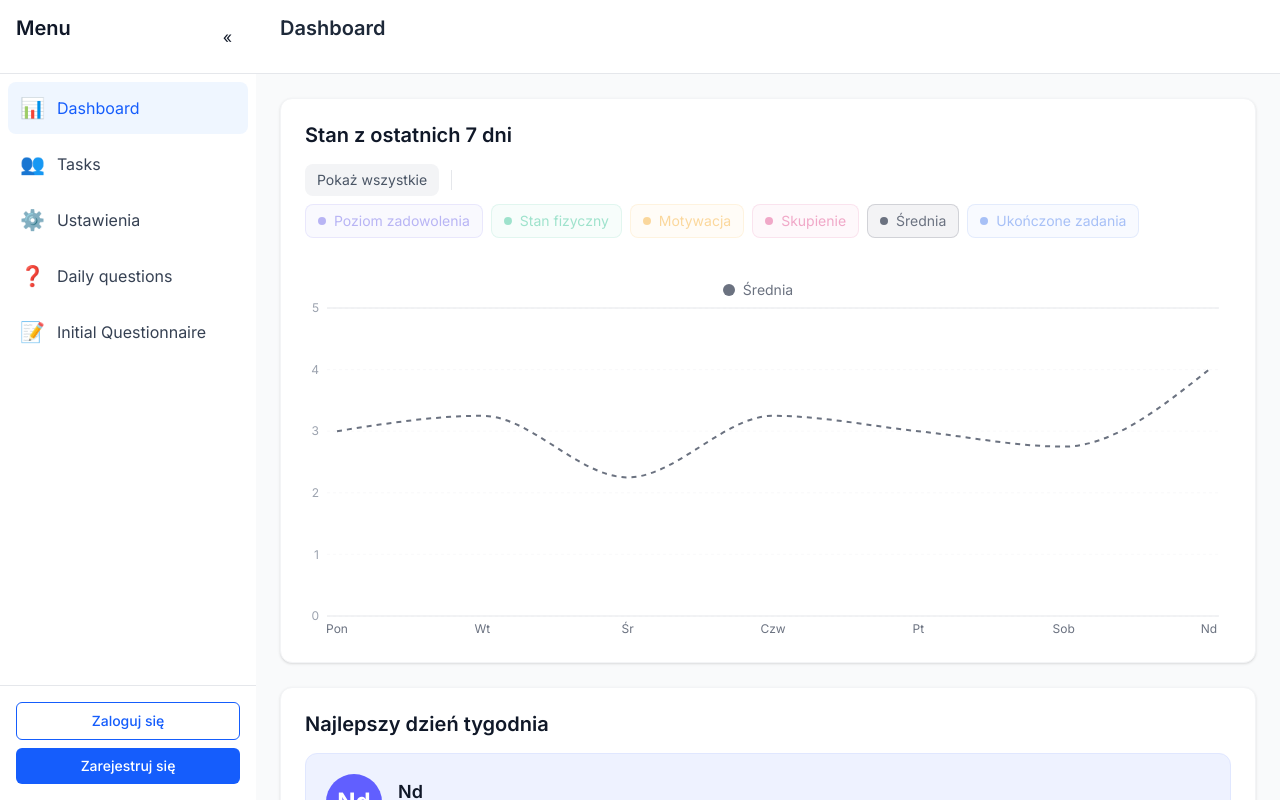
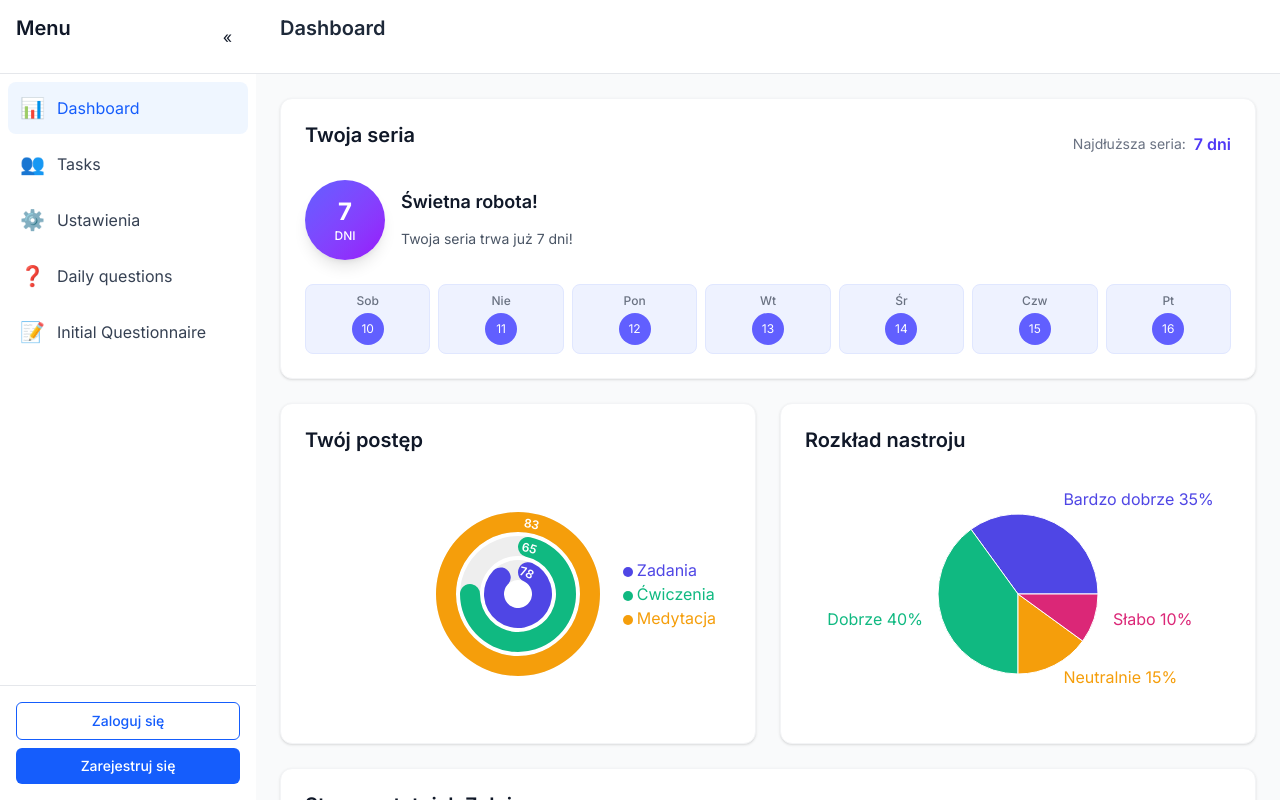
Before and after one commit to Urteusz/OLIN, a Next.js app in the folder frontend/: page / in a window 1280 px wide. Built offline with nearby package versions, Linux system fonts and the light colour scheme.

Commit message:
Add streak tracking, mood distribution, and progress charts
Implemented streak tracking with animations, detailed mood distribution, and progress visualization using new radial and pie charts. Updated dependencies to include `react-icons` for improved UI display.

```diff
--- a/frontend/package.json
+++ b/frontend/package.json
@@ -17,6 +17,7 @@
     "react": "^19.0.0",
     "react-chartjs-2": "^5.3.0",
     "react-dom": "^19.0.0",
+    "react-icons": "^5.5.0",
     "recharts": "^2.15.3"
   },
   "devDependencies": {
--- a/frontend/src/app/page.tsx
+++ b/frontend/src/app/page.tsx
@@ -1,6 +1,6 @@
 'use client';
 
-import { useState, useMemo } from 'react';
+import { useState, useMemo, useEffect } from 'react';
 import {
   LineChart,
   Line,
@@ -11,7 +11,11 @@ import {
   Legend,
   ResponsiveContainer,
   ReferenceLine,
-  Dot
+  RadialBarChart,
+  RadialBar,
+  PieChart,
+  Pie,
+  Cell
 } from 'recharts';
 import { motion, AnimatePresence } from 'framer-motion';
 
@@ -85,25 +89,29 @@ const initialDatasets: ChartDataset[] = [
   },
 ];
 
-const CustomDot = (props: any) => {
-  const { cx, cy, value, active, payload, color } = props;
-  if (!active) return null;
+// Define tooltip props interface
+interface CustomTooltipProps {
+  active?: boolean;
+  payload?: Array<{
+    name: string;
+    value: number;
+    color: string;
+    dataKey: string;
+    payload: {
+      name: string;
+      [key: string]: string | number;
+    };
+  }>;
+  label?: string;
+}
 
-  return (
-    <g>
-      <circle cx={cx} cy={cy} r={8} fill="white" stroke={color} strokeWidth={2} />
-      <circle cx={cx} cy={cy} r={4} fill={color} />
-    </g>
-  );
-};
-
-const CustomTooltip = ({ active, payload, label }: any) => {
+const CustomTooltip = ({ active, payload, label }: CustomTooltipProps) => {
   if (active && payload && payload.length) {
     return (
       <div className="bg-white dark:bg-gray-800 p-3 rounded-lg shadow-lg border border-gray-100 dark:border-gray-700">
         <p className="font-medium text-gray-900 dark:text-white mb-2">{label}</p>
         <div className="space-y-1">
-          {payload.map((entry: any, index: number) => (
+          {payload.map((entry, index) => (
             <div key={`item-${index}`} className="flex items-center">
               <div
                 className="w-3 h-3 rounded-full mr-2"
@@ -121,9 +129,91 @@ const CustomTooltip = ({ active, payload, label }: any) => {
   return null;
 };
 
+// Streak data interface
+interface StreakDay {
+  day: string;
+  date: string;
+  completed: boolean;
+}
+
+// Mood distribution data for pie chart
+const moodDistributionData = [
+  { name: 'Bardzo dobrze', value: 35, color: '#4F46E5' },
+  { name: 'Dobrze', value: 40, color: '#10B981' },
+  { name: 'Neutralnie', value: 15, color: '#F59E0B' },
+  { name: 'Słabo', value: 10, color: '#DB2777' },
+];
+
+// Progress data for radial bar chart
+const progressData = [
+  { name: 'Zadania', value: 78, fill: '#4F46E5' },
+  { name: 'Ćwiczenia', value: 65, fill: '#10B981' },
+  { name: 'Medytacja', value: 83, fill: '#F59E0B' },
+];
+
 export default function DashboardPage() {
   const [datasets, setDatasets] = useState<ChartDataset[]>(initialDatasets);
   const [showAll, setShowAll] = useState<boolean>(false);
+  const [streakDays, setStreakDays] = useState<StreakDay[]>([]);
+  const [currentStreak, setCurrentStreak] = useState<number>(0);
+  const [longestStreak, setLongestStreak] = useState<number>(0);
+  const [showStreakAnimation, setShowStreakAnimation] = useState<boolean>(false);
+
+  // Initialize streak data
+  useEffect(() => {
+    // Mock streak data - in a real app, this would come from an API
+    const today = new Date();
+    const mockStreakDays: StreakDay[] = [];
+
+    // Generate last 14 days
+    for (let i = 13; i >= 0; i--) {
+      const date = new Date(today);
+      date.setDate(today.getDate() - i);
+
+      // Format date as DD.MM
+      const formattedDate = `${date.getDate().toString().padStart(2, '0')}.${(date.getMonth() + 1).toString().padStart(2, '0')}`;
+
+      // Day name (first 3 letters)
+      const dayNames = ['Nie', 'Pon', 'Wt', 'Śr', 'Czw', 'Pt', 'Sob'];
+      const dayName = dayNames[date.getDay()];
+
+      // Randomly determine if the day was completed (for demo purposes)
+      // In a real app, this would be based on actual user activity
+      let completed = Math.random() > 0.3; // 70% chance of completion
+
+      // Make sure the last 5 days are completed for a nice streak
+      if (i < 5) {
+        completed = true;
+      }
+
+      mockStreakDays.push({
+        day: dayName,
+        date: formattedDate,
+        completed
+      });
+    }
+
+    setStreakDays(mockStreakDays);
+
+    // Calculate current streak
+    let streak = 0;
+    for (let i = mockStreakDays.length - 1; i >= 0; i--) {
+      if (mockStreakDays[i].completed) {
+        streak++;
+      } else {
+        break;
+      }
+    }
+
+    setCurrentStreak(streak);
+    setLongestStreak(Math.max(streak, 7)); // Mock longest streak
+
+    // Show streak animation
+    setShowStreakAnimation(true);
+    const timer = setTimeout(() => setShowStreakAnimation(false), 2000);
+
+    return () => clearTimeout(timer);
+  }, []);
 
   // Prepare chart data for Recharts
   const chartData = useMemo<ChartDataPoint[]>(() => {
@@ -187,6 +277,169 @@ export default function DashboardPage() {
 
   return (
     <div className="space-y-6">
+      {/* Streak Counter Section */}
+      <div className="bg-white dark:bg-gray-800 rounded-xl shadow-sm border border-gray-100 dark:border-gray-700 overflow-hidden">
+        <div className="p-6">
+          <div className="flex justify-between items-center mb-4">
+            <h2 className="text-xl font-semibold text-gray-900 dark:text-white">Twoja seria</h2>
+            <div className="flex items-center gap-2">
+              <span className="text-sm text-gray-500 dark:text-gray-400">Najdłuższa seria: </span>
+              <span className="font-semibold text-indigo-600 dark:text-indigo-400">{longestStreak} dni</span>
+            </div>
+          </div>
+
+          {/* Current Streak */}
+          <div className="flex items-center gap-4 mb-6">
+            <motion.div
+              className="w-20 h-20 rounded-full bg-gradient-to-br from-indigo-500 to-purple-600 flex-shrink-0 flex items-center justify-center text-white shadow-lg"
+              initial={{ scale: 0.8, opacity: 0 }}
+              animate={{
+                scale: showStreakAnimation ? [1, 1.1, 1] : 1,
+                opacity: 1
+              }}
+              transition={{
+                duration: 0.5,
+                scale: { duration: 0.3, times: [0, 0.5, 1] }
+              }}
+            >
+              <div className="text-center">
+                <div className="text-2xl font-bold">{currentStreak}</div>
+                <div className="text-xs font-medium">DNI</div>
+              </div>
+            </motion.div>
+            <div>
+              <h3 className="text-lg font-semibold text-gray-900 dark:text-white">
+                {currentStreak > 0 ? 'Świetna robota!' : 'Rozpocznij serię!'}
+              </h3>
+              <p className="text-sm text-gray-600 dark:text-gray-300">
+                {currentStreak > 0
+                  ? `Twoja seria trwa już ${currentStreak} ${currentStreak === 1 ? 'dzień' : currentStreak < 5 ? 'dni' : 'dni'}!`
+                  : 'Wykonaj dzisiejsze zadania, aby rozpocząć serię.'}
+              </p>
+            </div>
+          </div>
+
+          {/* Streak Calendar */}
+          <div className="grid grid-cols-7 gap-2">
+            {streakDays.slice(-7).map((day, index) => (
+              <motion.div
+                key={day.date}
+                className={`flex flex-col items-center p-2 rounded-lg ${
+                  day.completed
+                    ? 'bg-indigo-50 dark:bg-indigo-900/20 border border-indigo-100 dark:border-indigo-800'
+                    : 'bg-gray-50 dark:bg-gray-700/30 border border-gray-100 dark:border-gray-700'
+                }`}
+                initial={{ opacity: 0, y: 10 }}
+                animate={{ opacity: 1, y: 0 }}
+                transition={{ duration: 0.3, delay: index * 0.05 }}
+              >
+                <div className="text-xs font-medium text-gray-500 dark:text-gray-400 mb-1">{day.day}</div>
+                <div
+                  className={`w-8 h-8 rounded-full flex items-center justify-center ${
+                    day.completed
+                      ? 'bg-indigo-500 text-white'
+                      : 'bg-gray-200 dark:bg-gray-600 text-gray-500 dark:text-gray-400'
+                  }`}
+                >
+                  <span className="text-xs">{day.date.split('.')[0]}</span>
+                </div>
+              </motion.div>
+            ))}
+          </div>
+        </div>
+      </div>
+
+      {/* Progress and Mood Section */}
+      <div className="grid grid-cols-1 md:grid-cols-2 gap-6">
+        {/* Progress Chart */}
+        <div className="bg-white dark:bg-gray-800 rounded-xl shadow-sm border border-gray-100 dark:border-gray-700 overflow-hidden">
+          <div className="p-6">
+            <h2 className="text-xl font-semibold text-gray-900 dark:text-white mb-4">Twój postęp</h2>
+            <div className="h-[250px]">
+              <ResponsiveContainer width="100%" height="100%">
+                <RadialBarChart
+                  cx="50%"
+                  cy="50%"
+                  innerRadius="20%"
+                  outerRadius="80%"
+                  barSize={20}
+                  data={progressData}
+                  startAngle={90}
+                  endAngle={-270}
+                >
+                  <RadialBar
+                    background
+                    dataKey="value"
+                    cornerRadius={12}
+                    label={{ position: 'insideStart', fill: '#fff', fontWeight: 600, fontSize: 12 }}
+                  />
+                  <Tooltip
+                    content={({ active, payload }) => {
+                      if (active && payload && payload.length) {
+                        const data = payload[0].payload;
+                        return (
+                          <div className="bg-white dark:bg-gray-800 p-3 rounded-lg shadow-lg border border-gray-100 dark:border-gray-700">
+                            <p className="font-medium text-gray-900 dark:text-white">{data.name}</p>
+                            <p className="text-sm text-gray-600 dark:text-gray-300">
+                              Postęp: <span className="font-medium">{data.value}%</span>
+                            </p>
+                          </div>
+                        );
+                      }
+                      return null;
+                    }}
+                  />
+                  <Legend
+                    iconSize={10}
+                    layout="vertical"
+                    verticalAlign="middle"
+                    align="right"
+                    wrapperStyle={{ paddingLeft: '10px' }}
+                  />
+                </RadialBarChart>
+              </ResponsiveContainer>
+            </div>
+          </div>
+        </div>
+
+        {/* Mood Distribution */}
+        <div className="bg-white dark:bg-gray-800 rounded-xl shadow-sm border border-gray-100 dark:border-gray-700 overflow-hidden">
+          <div className="p-6">
+            <h2 className="text-xl font-semibold text-gray-900 dark:text-white mb-4">Rozkład nastroju</h2>
+            <div className="h-[250px]">
+              <ResponsiveContainer width="100%" height="100%">
+                <PieChart>
+                  <Pie
+                    data={moodDistributionData}
+                    cx="50%"
+                    cy="50%"
+                    labelLine={false}
+                    outerRadius={80}
+                    fill="#8884d8"
+                    dataKey="value"
+                    label={({ name, percent }) => `${name} ${(percent * 100).toFixed(0)}%`}
+                  >
+                    {moodDistributionData.map((entry, index) => (
+                      <Cell key={`cell-${index}`} fill={entry.color} />
+                    ))}
+                  </Pie>
+                  <Tooltip
+                    formatter={(value, name) => [`${value}%`, name]}
+                    contentStyle={{
+                      backgroundColor: 'white',
+                      borderRadius: '8px',
+                      padding: '10px',
+                      boxShadow: '0 2px 10px rgba(0,0,0,0.1)',
+                      border: '1px solid #e5e7eb'
+                    }}
+                  />
+                </PieChart>
+              </ResponsiveContainer>
+            </div>
+          </div>
+        </div>
+      </div>
+
       {/* Chart Section */}
       <div className="bg-white dark:bg-gray-800 rounded-xl shadow-sm border border-gray-100 dark:border-gray-700 overflow-hidden">
         <div className="p-6 pb-2">
```
Also changed, not shown: 1 other file (tests, documents, lock files or other folders).
